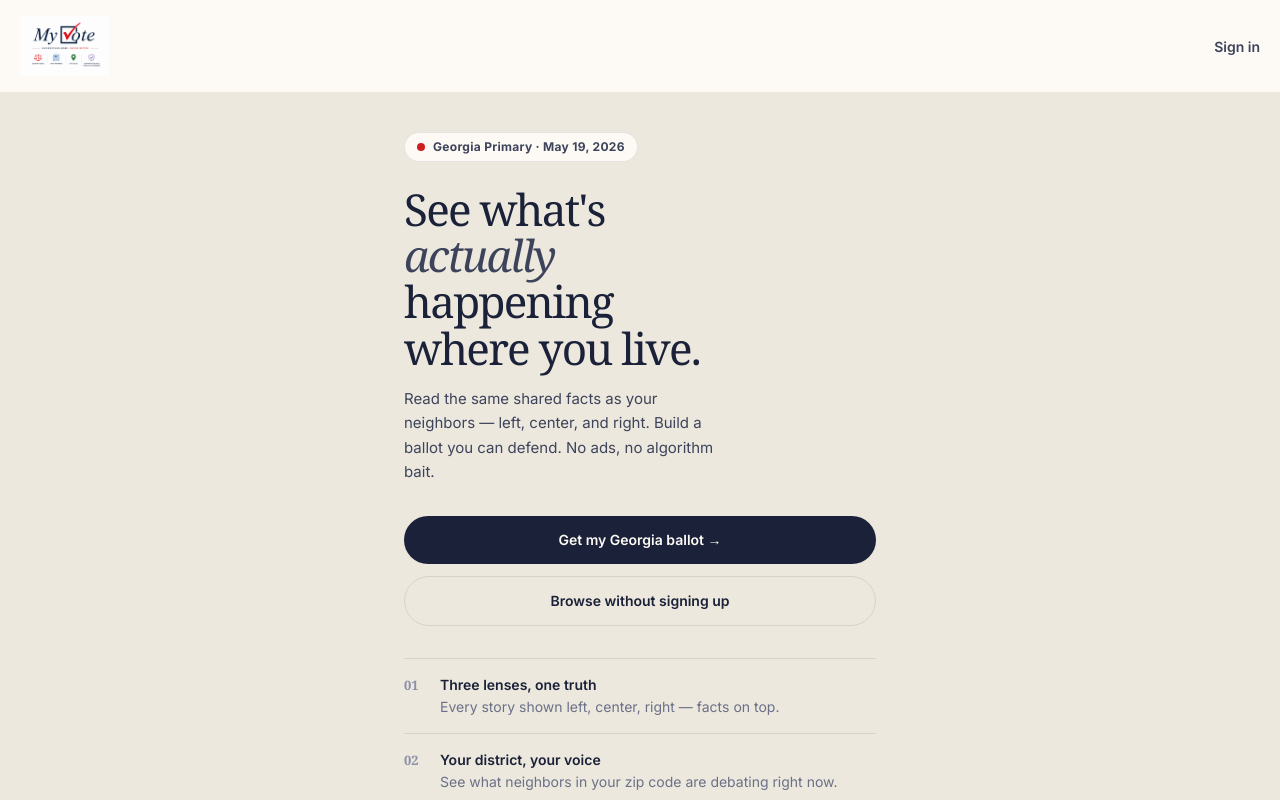
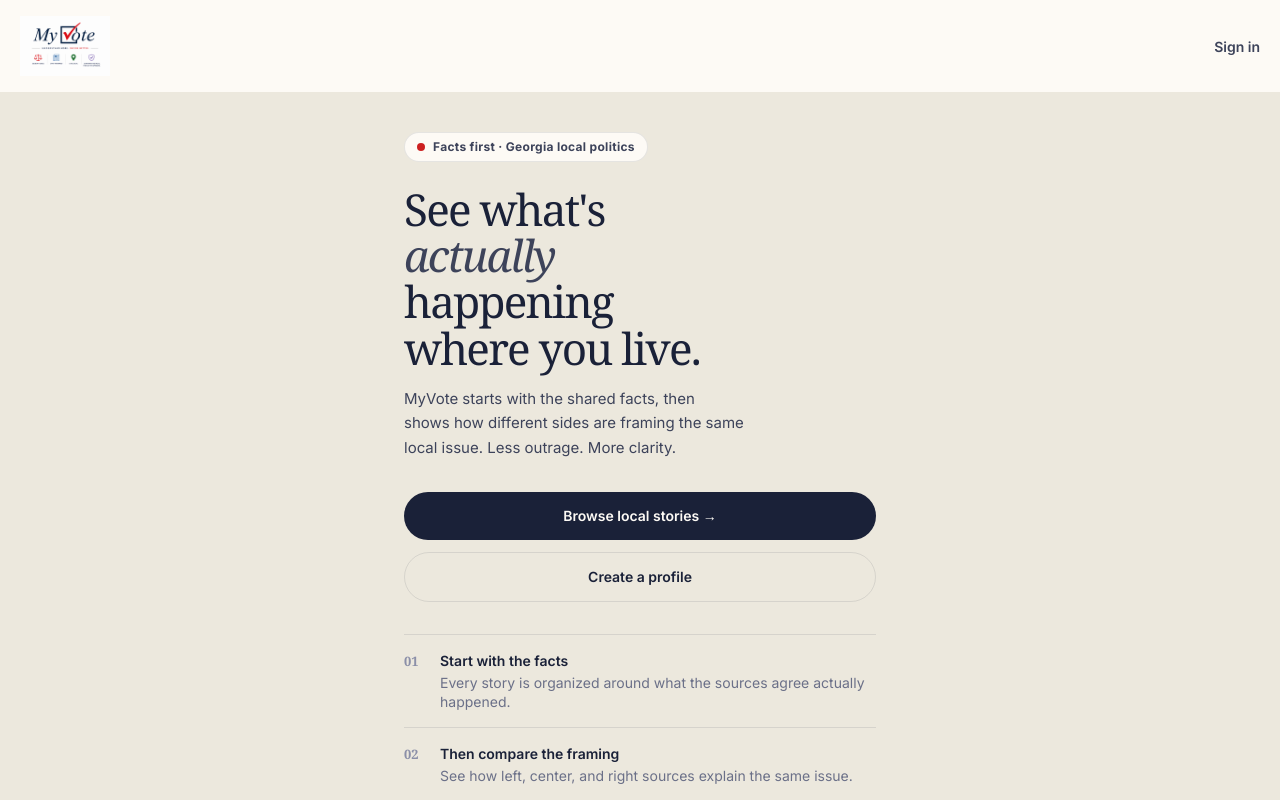
Before and after one commit to kcronin833/MyVote-Beta-, a Next.js app: page / in a window 1280 px wide. Shown: the top 800 px of the page. Built offline with nearby package versions, Linux system fonts and the light colour scheme; no server answers.

Commit message:
Sharpen MyVote landing page positioning

```diff
--- a/app/page.tsx
+++ b/app/page.tsx
@@ -7,7 +7,6 @@ import { Logo } from "@/components/logo"
 import { HomeFeed } from "@/components/home-feed"
 import { HomeSidebar } from "@/components/home-sidebar"
 import { OnboardingQuiz } from "@/components/onboarding-quiz"
-import { NewsNavigation } from "@/components/news-nav"
 import { NotificationBell } from "@/components/notification-bell"
 import { UserNav } from "@/components/user-nav"
 
@@ -19,8 +18,6 @@ const TOTAL_RACES = 12
 function LandingPage() {
   return (
     <div className="min-h-screen flex flex-col" style={{ background: "var(--paper-100)" }}>
-
-      {/* Top bar */}
       <header className="flex items-center justify-between px-5 py-4" style={{ background: "var(--paper-50)" }}>
         <Logo size="md" />
         <Link href="/auth/signin">
@@ -30,13 +27,11 @@ function LandingPage() {
         </Link>
       </header>
 
-      {/* Hero */}
       <main className="flex-1 px-5 pt-10 pb-8 max-w-lg mx-auto w-full">
-        {/* Election pill */}
         <div className="inline-flex items-center gap-2 px-3 py-1.5 rounded-full text-xs font-bold tracking-wide mb-6"
           style={{ background: "var(--paper-50)", border: "1px solid var(--rule)", color: "var(--ink-700)" }}>
           <span className="w-2 h-2 rounded-full" style={{ background: "var(--civic-red)" }} />
-          Georgia Primary · May 19, 2026
+          Facts first · Georgia local politics
         </div>
 
         <h1 className="mb-4 leading-tight" style={{
@@ -53,32 +48,30 @@ function LandingPage() {
           where you live.
         </h1>
 
-        <p className="mb-8 leading-relaxed" style={{ fontFamily: "var(--font-sans)", fontSize: 15, color: "var(--ink-700)", maxWidth: 320 }}>
-          Read the same shared facts as your neighbors — left, center, and right.
-          Build a ballot you can defend. No ads, no algorithm bait.
+        <p className="mb-8 leading-relaxed" style={{ fontFamily: "var(--font-sans)", fontSize: 15, color: "var(--ink-700)", maxWidth: 340 }}>
+          MyVote starts with the shared facts, then shows how different sides are framing the same local issue. Less outrage. More clarity.
         </p>
 
         <div className="flex flex-col gap-3 mb-8">
+          <button
+            onClick={() => { sessionStorage.setItem("myvote_guest", "true"); window.location.reload() }}
+            className="w-full py-3.5 rounded-full text-sm font-semibold text-center transition-opacity hover:opacity-90"
+            style={{ background: "var(--ink-900)", color: "var(--paper-50)", fontFamily: "var(--font-sans)", border: "none" }}>
+            Browse local stories →
+          </button>
           <Link href="/auth/signup" className="w-full">
-            <button className="w-full py-3.5 rounded-full text-sm font-semibold text-center transition-opacity hover:opacity-90"
-              style={{ background: "var(--ink-900)", color: "var(--paper-50)", fontFamily: "var(--font-sans)" }}>
-              Get my Georgia ballot →
+            <button className="w-full py-3.5 rounded-full text-sm font-semibold text-center transition-colors hover:bg-black/5"
+              style={{ background: "transparent", color: "var(--ink-900)", border: "1px solid var(--rule)", fontFamily: "var(--font-sans)" }}>
+              Create a profile
             </button>
           </Link>
-          <button
-            onClick={() => { sessionStorage.setItem("myvote_guest", "true"); window.location.reload() }}
-            className="w-full py-3.5 rounded-full text-sm font-semibold text-center transition-colors hover:bg-black/5"
-            style={{ background: "transparent", color: "var(--ink-900)", border: "1px solid var(--rule)", fontFamily: "var(--font-sans)" }}>
-            Browse without signing up
-          </button>
         </div>
 
-        {/* Value props */}
         <div className="space-y-0">
           {[
-            { k: "Three lenses, one truth", v: "Every story shown left, center, right — facts on top." },
-            { k: "Your district, your voice", v: "See what neighbors in your zip code are debating right now." },
-            { k: "A ballot you can defend", v: "Match your views to every race — federal to soil & water." },
+            { k: "Start with the facts", v: "Every story is organized around what the sources agree actually happened." },
+            { k: "Then compare the framing", v: "See how left, center, and right sources explain the same issue." },
+            { k: "Keep it local", v: "Focus on Georgia issues, elections, and decisions that affect your community." },
           ].map((item, i) => (
             <div key={i} className="flex gap-4 py-4" style={{ borderTop: "1px solid var(--rule)" }}>
               <span style={{ fontFamily: "var(--font-serif)", fontSize: 13, fontWeight: 600, color: "var(--ink-400)", paddingTop: 1, minWidth: 20 }}>0{i + 1}</span>
@@ -98,7 +91,6 @@ function LandingPage() {
   )
 }
 
-// ── Election countdown strip ───────────────────────────────────────────────────
 function CountdownStrip({ days, label, racesDecided, totalRaces }: {
   days: number; label: string; racesDecided: number; totalRaces: number
 }) {
@@ -116,7 +108,7 @@ function CountdownStrip({ days, label, racesDecided, totalRaces }: {
         <Link href="/profile">
           <button className="text-xs font-semibold px-3 py-2 rounded-full flex items-center gap-1.5 hover:opacity-90 transition-opacity"
             style={{ background: "var(--paper-50)", color: "var(--ink-900)" }}>
-            Finish ballot →
+            Save ballot →
           </button>
         </Link>
       </div>
@@ -133,7 +125,6 @@ function CountdownStrip({ days, label, racesDecided, totalRaces }: {
   )
 }
 
-// ── Logged-in home bar ────────────────────────────────────────────────────────
 function HomeTopBar() {
   const { profile } = useAuth()
   return (
@@ -154,10 +145,9 @@ function HomeTopBar() {
   )
 }
 
-// ── Logged-in view ─────────────────────────────────────────────────────────────
 export default function HomePage() {
   const { user, loading: authLoading } = useAuth()
-  const [guestMode, setGuestMode] = useState(() =>
+  const [guestMode] = useState(() =>
     typeof window !== "undefined" && sessionStorage.getItem("myvote_guest") === "true"
   )
   const [racesDecided, setRacesDecided] = useState(0)
@@ -168,7 +158,7 @@ export default function HomePage() {
     const now = new Date()
     const isPrimary = now < GEORGIA_PRIMARY
     const target = isPrimary ? GEORGIA_PRIMARY : GEORGIA_GENERAL
-    const days = Math.ceil((target.getTime() - now.getTime()) / 86400000)
+    const days = Math.max(0, Math.ceil((target.getTime() - now.getTime()) / 86400000))
     setElectionInfo({ label: isPrimary ? "Georgia Primary" : "General Election", days })
   }, [])
 
@@ -201,14 +191,12 @@ export default function HomePage() {
       <div className="container mx-auto px-4 pt-4 pb-24 max-w-5xl">
         <HomeTopBar />
         <div className="flex gap-5 items-start">
-          {/* Left sidebar — desktop only */}
           {user && (
             <aside className="hidden lg:block w-60 flex-shrink-0 sticky top-4">
               <HomeSidebar racesDecided={racesDecided} totalRaces={TOTAL_RACES} />
             </aside>
           )}
 
-          {/* Main feed */}
           <main className="flex-1 min-w-0">
             {electionInfo && (
               <CountdownStrip
```
